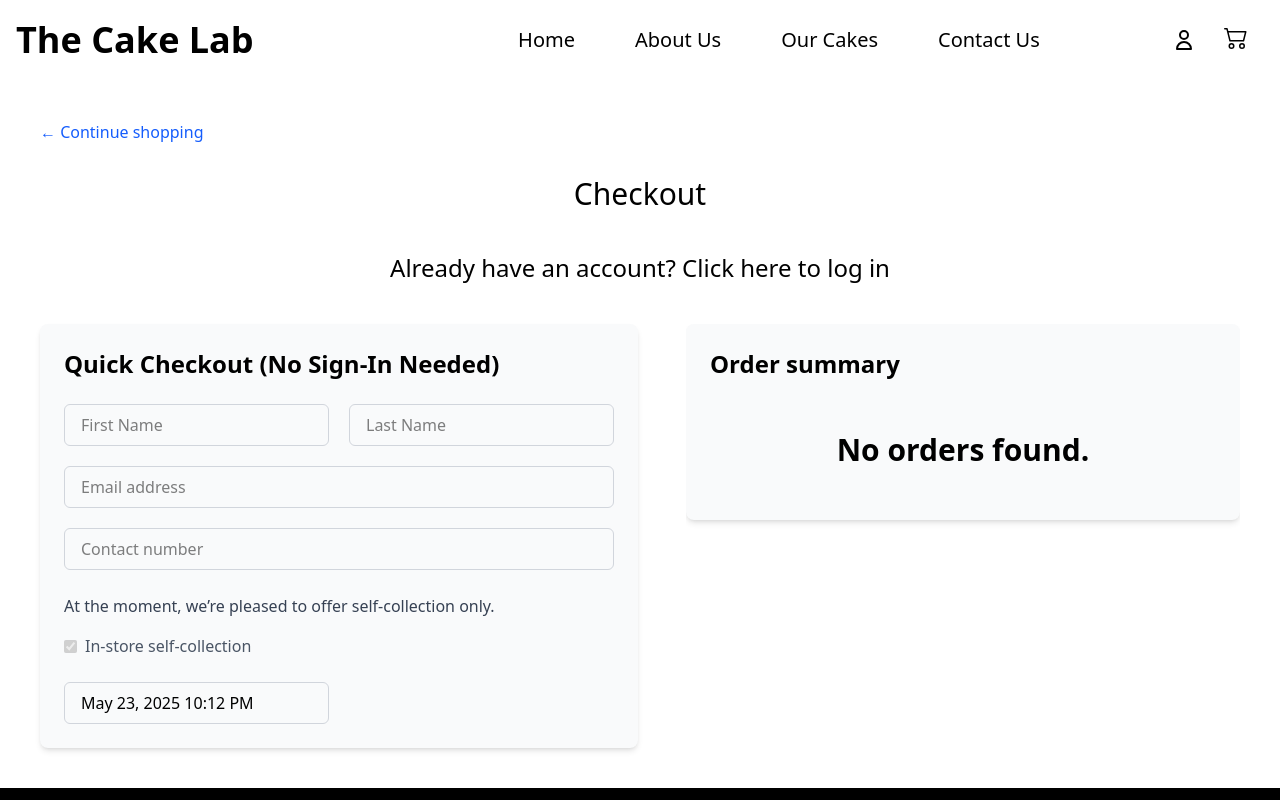
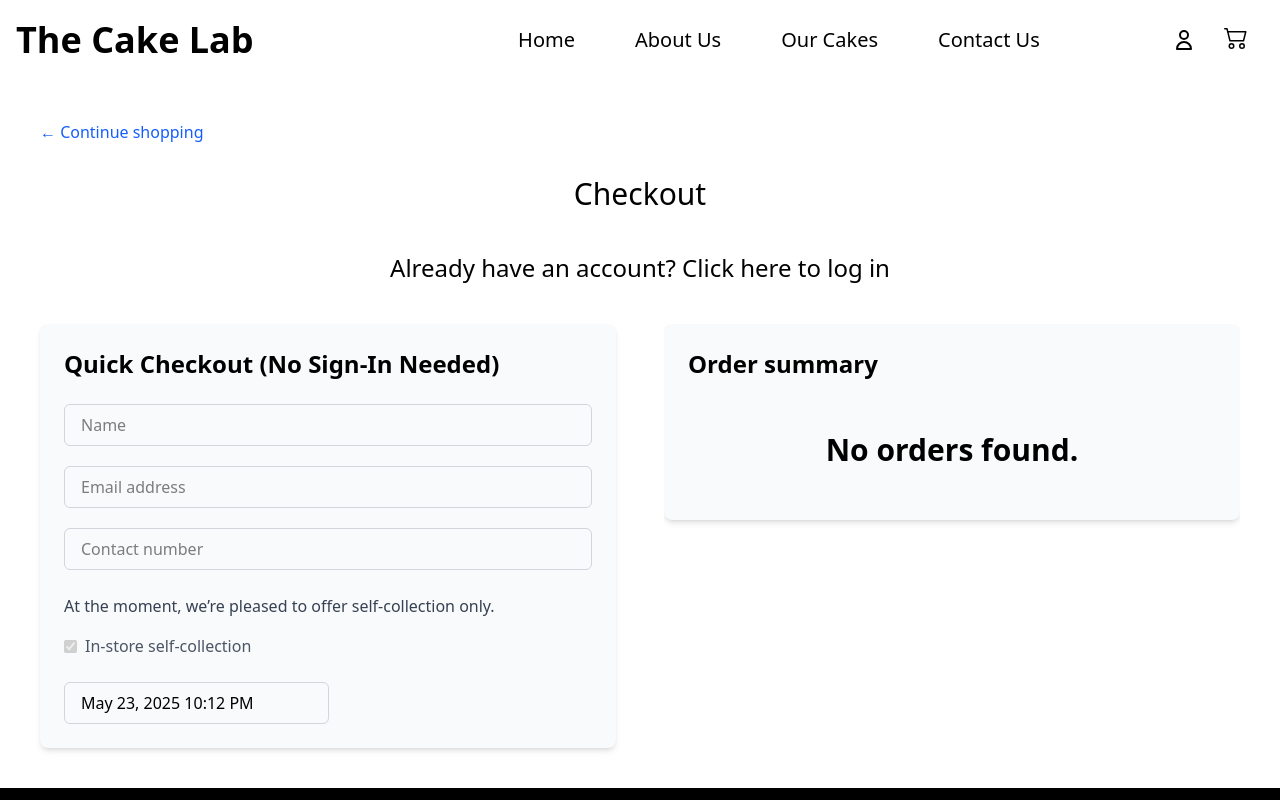
Before and after one commit to qinangao/cake-shop, a React (Vite) app: page /checkout in a window 1280 px wide. Shown: the top 800 px of the page. Built offline with nearby package versions, Linux system fonts and the light colour scheme; the HTML template or start-up script is replaced by a standard one.

Commit message:
refactor OrderForm to use useCustomerInfo for state management and update input fields

```diff
--- a/src/features/order/OrderForm.tsx
+++ b/src/features/order/OrderForm.tsx
@@ -1,14 +1,19 @@
-import { useState } from "react";
 import DatePicker from "react-datepicker";
 import "react-datepicker/dist/react-datepicker.css";
+import { useCustomerInfo } from "./useCustomerInfo";
 
 function OrderForm() {
-  const [collectDate, setCollectDate] = useState<Date | null>(new Date());
-
-  const filterPassedTime = (time: Date) => {
-    const currentDate = new Date();
-    return currentDate.getTime() < time.getTime();
-  };
+  const {
+    collectDate,
+    setCollectDate,
+    name,
+    setName,
+    email,
+    setEmail,
+    contactNumber,
+    setContactNumber,
+    filterPassedTime,
+  } = useCustomerInfo();
 
   return (
     <div className="p-6 bg-gray-50 rounded-lg shadow-md flex flex-col items-center lg:items-start">
@@ -19,25 +24,25 @@ function OrderForm() {
         <div className="flex flex-col md:flex-row gap-5">
           <input
             type="text"
-            placeholder="First Name"
-            className="flex-1 border border-gray-300 rounded-md px-4 py-2 focus:outline-none focus:ring-2 focus:ring-blue-400"
-            required
-          />
-          <input
-            type="text"
-            placeholder="Last Name"
+            placeholder="Name"
+            value={name}
+            onChange={(e) => setName(e.target.value)}
             className="flex-1 border border-gray-300 rounded-md px-4 py-2 focus:outline-none focus:ring-2 focus:ring-blue-400"
             required
           />
         </div>
         <input
           type="email"
+          value={email}
+          onChange={(e) => setEmail(e.target.value)}
           placeholder="Email address"
           className="border border-gray-300 rounded-md px-4 py-2 focus:outline-none focus:ring-2 focus:ring-blue-400"
           required
         />
         <input
           type="tel"
+          value={contactNumber}
+          onChange={(e) => setContactNumber(e.target.value)}
           placeholder="Contact number"
           className="border border-gray-300 rounded-md px-4 py-2 focus:outline-none focus:ring-2 focus:ring-blue-400"
           required
```
